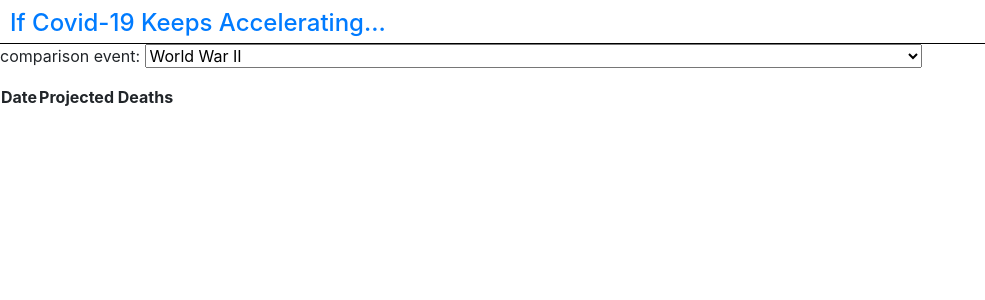
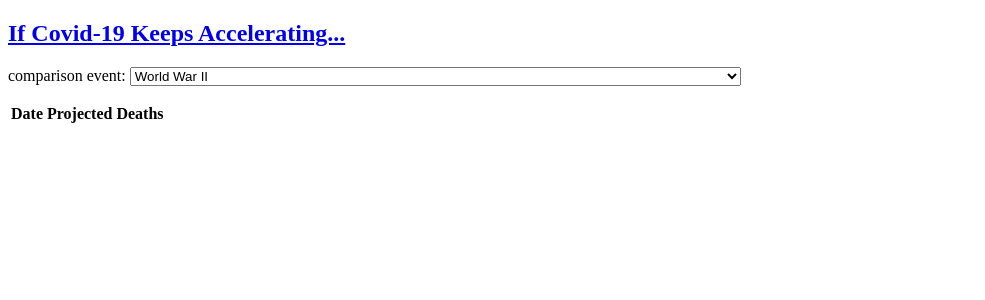
Before and after one commit to HarryBrisson/covid-influencer-scores, a Flask app: page / in a window 1280 px wide. Shown: the top 300 px of the page, without its empty margins (0-985 px from the left). Run offline with Flask 2, Linux system fonts and the light colour scheme; a database or web service that is not in the repository returns one stand-in record (values such as "Sample title"); data that the repository does not hold is empty; some libraries are stand-ins or nearby versions.

Commit message:
remove excess css references

```diff
--- a/templates/base.html
+++ b/templates/base.html
@@ -3,20 +3,11 @@
   <head>
     <title>If Covid-19 Keeps Accelerating...</title>
     <link rel="stylesheet" href="{{ url_for('static', filename='css/style.css') }}">
-    <link rel="stylesheet" href="{{ url_for('static', filename='css/re-com.css') }}">
-    <link rel="stylesheet" href="{{ url_for('static', filename='css/material-design-iconic-font.min.css') }}">
-    <link rel="stylesheet" href="https://maxcdn.bootstrapcdn.com/bootstrap/4.0.0/css/bootstrap.min.css" integrity="sha384-Gn5384xqQ1aoWXA+058RXPxPg6fy4IWvTNh0E263XmFcJlSAwiGgFAW/dAiS6JXm" crossorigin="anonymous">
   </head>
   <body>
 
     <nav>
-      <div class="rc-v-box display-flex " style="flex-flow: column nowrap; flex: 0 0 auto; justify-content: flex-start; align-items: stretch;">
-        <div class="rc-h-box display-flex " style="align-items: stretch; flex-flow: row nowrap; flex: 0 0 auto; justify-content: space-between; border-bottom: 1px solid black;">
-          <div class="rc-h-box display-flex " style="flex-flow: row nowrap; flex: 0 0 auto; justify-content: flex-start; align-items: stretch;">
-            <a href="/"><h1 class="_stylefy_1204116440">If Covid-19 Keeps Accelerating...</h1></a>
-          </div>
-        </div>
-      </div>
+      <a href="/"><h1>If Covid-19 Keeps Accelerating...</h1></a>
     </nav>
 
     <section class="content">
```
